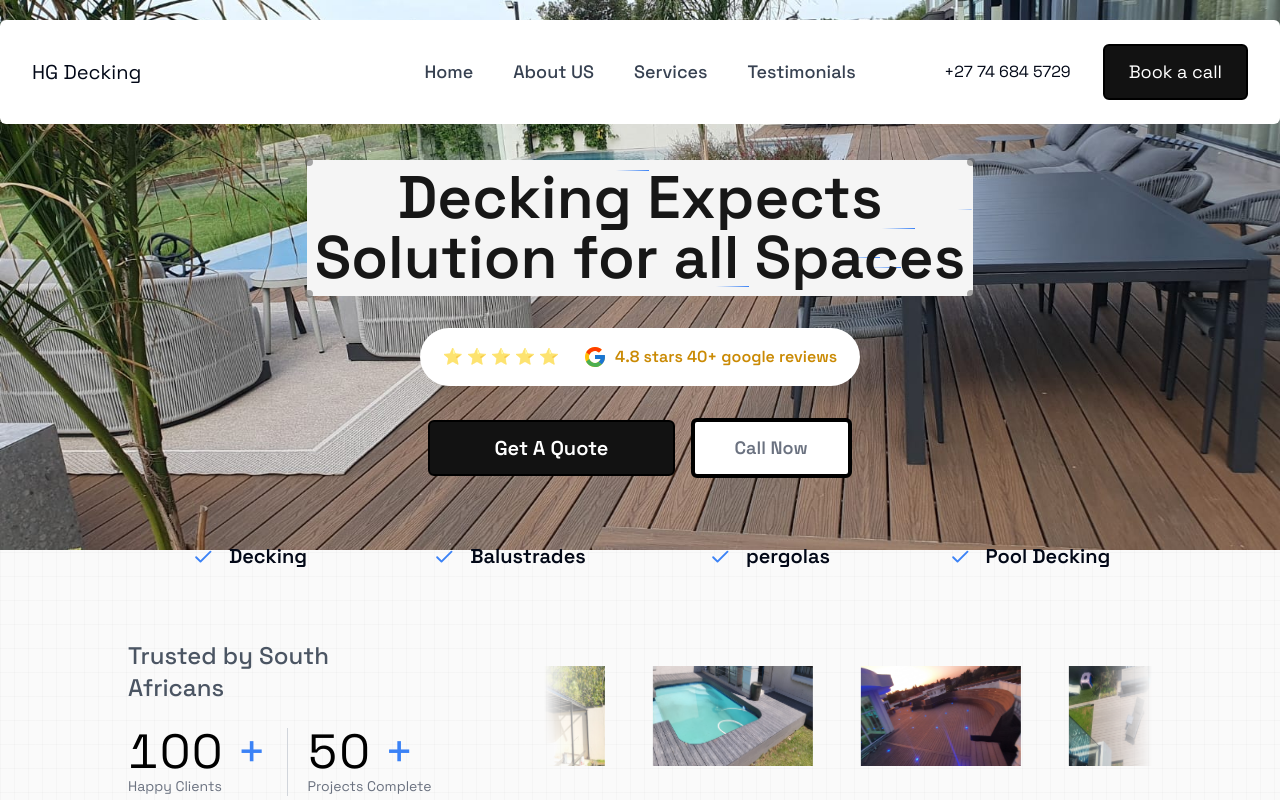
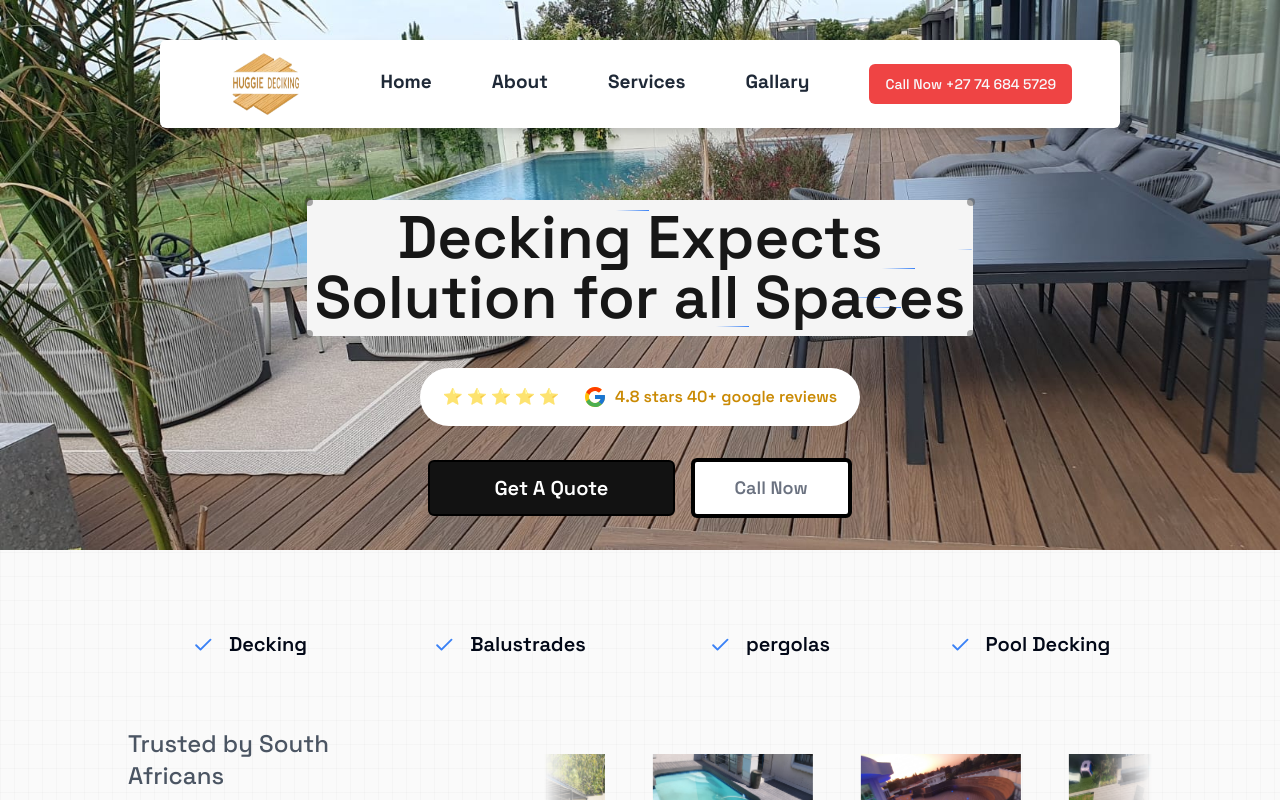
Before and after one commit to banele303/huggie-decking, a Next.js app: page / in a window 1280 px wide. Shown: the top 800 px of the page. Built offline with nearby package versions, Linux system fonts and the light colour scheme.

Commit message:
am here looking for that

```diff
--- /dev/null
+++ b/app/about-us/ui/Navbar.tsx
@@ -0,0 +1,121 @@
+import React, { useState, useEffect } from "react";
+import Image from "next/image";
+import { Button } from "@/components/ui/button"
+
+
+import Link from "next/link";
+
+
+
+const Navbar = () => {
+  const [nav, setNav] = useState(false);
+  const handleClick = () => setNav(!nav);
+
+  const [scrolled, setScrolled] = useState(false);
+
+  useEffect(() => {
+    const onScroll = () => {
+      if (window.scrollY > 50) {
+        setScrolled(true);
+      } else {
+        setScrolled(false);
+      }
+    };
+
+    window.addEventListener("scroll", onScroll);
+
+    return () => window.removeEventListener("scroll", onScroll);
+  }, []);
+
+  return (
+    <div className="flex items-center ">
+      <div>
+        <div
+          className={
+            scrolled
+              ? "scrolled  bg-white items-center mx-auto md:left-[10rem] rounded-md w-3/4 z-50 top-10  fixed drop-shadow-lg pt-[1.3rem] pb-[1.3rem] "
+              : "   z-50  bg-white  md:left-[10rem] rounded-md   w-3/4  fixed drop-shadow-lg top-10 py-[1rem]  "
+          }
+        >
+          <div className="px-2 flex justify-between items-center w-full h-full">
+            <div className="flex items-center pl-6 realtive  bg-white">
+
+              <Image src="/images/logo.png" alt="logo" className="py-[1rem] absolute w-[9rem] h-[18rem]" width={200} height={50} />
+
+            </div>
+            <div className="hidden md:flex pr-4">
+              <ul className="hidden md:flex ">
+                <li className="md:ml-3 py-3  text-[19px] font-Poppins  px-6  border-5 border-sky-900 cursor-pointer text-gray-800  font-bold">
+                  <Link href="/">Home</Link>
+                </li>
+
+
+                <li className="md:ml-3 py-3 px-6 border-5 border-sky-900  text-[19px] font-Poppins cursor-pointer text-gray-800 font-bold">
+                  <Link href="/about-us">About</Link>
+                </li>
+                <li className="md:ml-3 py-3 px-6 border-5 border-sky-900  text-[19px] font-Poppins cursor-pointer text-gray-800 font-bold">
+                  <Link href="/services">Services</Link>
+                </li>
+                <li className="md:ml-3 py-3 px-6 border-5 border-sky-900  text-[19px] font-Poppins cursor-pointer text-gray-800 font-bold">
+                  <Link href="/gallary">Gallary</Link>
+                </li>
+                <li className="md:ml-3 py-2 px-6  border-5 border-sky-900 cursor-pointer text-[19px] font-Poppins text-slate-200 font-bold">
+                  <a href="tel:+27 74 684 5729" className="lg:flex">
+                  <Button variant="destructive"> Call Now +27 74 684 5729</Button>
+
+          </a>
+                </li>
+              </ul>
+
+            </div>
+            <div className="md:hidden mr-4" onClick={handleClick}>
+              {!nav ? (
+               <svg xmlns="http://www.w3.org/2000/svg" fill="none" viewBox="0 0 24 24" strokeWidth={1.5} stroke="currentColor" className="size-6">
+               <path strokeLinecap="round" strokeLinejoin="round" d="M3.75 6.75h16.5M3.75 12h16.5m-16.5 5.25h16.5" />
+             </svg>
+
+              ) : (
+                <svg xmlns="http://www.w3.org/2000/svg" fill="none" viewBox="0 0 24 24" strokeWidth={1.5} stroke="currentColor" className="size-6">
+  <path strokeLinecap="round" strokeLinejoin="round" d="M6 18 18 6M6 6l12 12" />
+</svg>
+
+              )}
+            </div>
+          </div>
+
+          <ul
+            className={
+              !nav
+                ? "hidden"
+                : "scrolled absolute w-[250px] px-8 top-[5rem] right-[1rem] border-none rounded-md"
+            }
+          >
+            <li className=" md:ml-3 py-3 px-6 font-Poppins border-5 border-sky-900 cursor-pointer text-gray-800 font-bold">
+            <Link href="/home-improvement">Home</Link>
+            </li>
+            <li className="md:ml-3 py-3 px-6 border-5 border-sky-900  text-[19px] font-Poppins cursor-pointer text-gray-800 font-bold">
+                  <Link href="/plumber-services">About Us</Link>
+                </li>
+            <li className="md:ml-3 py-3 px-6 font-Poppins border-5 border-sky-900 cursor-pointer text-gray-800 font-bold">
+            <Link href="/about-us">Services</Link>
+            </li>
+            <li className="md:ml-3 py-3 px-6 font-Poppins border-5 border-sky-900 cursor-pointer text-gray-800 font-bold">
+              <Link href="/clients">Gallary</Link>
+            </li>
+
+            <div className="flex flex-col my-4">
+            <button
+                type="button"
+                className={`py-2 px-6  mr-[2rem]  hover:from-pink-500  font-poppins font-medium   text-[16px]  md:text-[20px] border-none rounded-md  text-gray-800   hover:scale-[1.1] transition-all duration-75  font-Poppins`}
+              >
+                <Link href="/contact ">Get a Quote</Link>
+              </button>
+            </div>
+          </ul>
+        </div>
+      </div>
+    </div>
+  );
+};
+
+export default Navbar;
--- a/app/page.tsx
+++ b/app/page.tsx
@@ -20,6 +20,7 @@
 import Services from "@/components/2ui/services";
 import Allservices from "@/public/images/all-services";
 import { DeckingTypes } from "./about-us/decking-types";
+import Navbar from "./about-us/ui/Navbar";
 
 
 const services = [
@@ -65,12 +66,21 @@
         style={{ height:"550px"}}
         className="absolute inset-0 z-0 "
       />
-      <Element
+
+
+<Navbar/>
+
+{ /*
+
+  <Element
         name="top"
         className="overflow-hidden rounded-[6px] top-5 sticky md:mx-auto z-50
   bg-white flex items-center
    justify-between py-6 px-4 md:px-8 mx-6"
       >
+
+
+
         <Link href={"/"}>
          <p className="text-[20px] text-bold"> HG Decking</p>
         </Link>
@@ -133,8 +143,11 @@
           </Link>
         </div>
       </Element>
+ */}
 
-      <main className="md:pb-10">
+
+
+      <main className="md:pb-10 pt-[9rem]">
         <div className="md:px-0 mx-6 xl:w-4/5 2xl:w-[68%] md:mx-auto mt-14">
 
 
@@ -149,7 +162,7 @@
 
 
 
-          <div className="grid  grid-cols-2 md:grid-cols-4 gap-4 items-center text-left md:justify-items-center md:mx-auto mt-[3rem] md:mt-16">
+          <div className="grid md:pt-[3rem] grid-cols-2 md:grid-cols-4 gap-4 items-center text-left md:justify-items-center md:mx-auto mt-[3rem] md:mt-16">
             <BoxReveal boxColor={"#3b82f6"} duration={0.5}>
               <p className="md:text-xl font-semibold flex gap-x-2 md:gap-x-4 items-center">
                 <PiCheckBold className="text-xl text-blue-500" />
--- /dev/null
+++ b/components/ui/button.tsx
@@ -0,0 +1,56 @@
+import * as React from "react"
+import { Slot } from "@radix-ui/react-slot"
+import { cva, type VariantProps } from "class-variance-authority"
+
+import { cn } from "@/lib/utils"
+
+const buttonVariants = cva(
+  "inline-flex items-center justify-center whitespace-nowrap rounded-md text-sm font-medium ring-offset-background transition-colors focus-visible:outline-none focus-visible:ring-2 focus-visible:ring-ring focus-visible:ring-offset-2 disabled:pointer-events-none disabled:opacity-50",
+  {
+    variants: {
+      variant: {
+        default: "bg-primary text-primary-foreground hover:bg-primary/90",
+        destructive:
+          "bg-destructive text-destructive-foreground hover:bg-destructive/90",
+        outline:
+          "border border-input bg-background hover:bg-accent hover:text-accent-foreground",
+        secondary:
+          "bg-secondary text-secondary-foreground hover:bg-secondary/80",
+        ghost: "hover:bg-accent hover:text-accent-foreground",
+        link: "text-primary underline-offset-4 hover:underline",
+      },
+      size: {
+        default: "h-10 px-4 py-2",
+        sm: "h-9 rounded-md px-3",
+        lg: "h-11 rounded-md px-8",
+        icon: "h-10 w-10",
+      },
+    },
+    defaultVariants: {
+      variant: "default",
+      size: "default",
+    },
+  }
+)
+
+export interface ButtonProps
+  extends React.ButtonHTMLAttributes<HTMLButtonElement>,
+    VariantProps<typeof buttonVariants> {
+  asChild?: boolean
+}
+
+const Button = React.forwardRef<HTMLButtonElement, ButtonProps>(
+  ({ className, variant, size, asChild = false, ...props }, ref) => {
+    const Comp = asChild ? Slot : "button"
+    return (
+      <Comp
+        className={cn(buttonVariants({ variant, size, className }))}
+        ref={ref}
+        {...props}
+      />
+    )
+  }
+)
+Button.displayName = "Button"
+
+export { Button, buttonVariants }
--- a/components/ui/infinite-moving-logos.tsx
+++ b/components/ui/infinite-moving-logos.tsx
@@ -106,7 +106,7 @@
                 height={10000}
                 className="
                 w-40
-               h-[100px]
+               sm:h-[100px]
 
                 md:w-90
                  "
--- a/package.json
+++ b/package.json
@@ -1,4 +1,3 @@
-
 {
     "name": "decking-busines",
     "version": "0.1.0",
@@ -10,6 +9,7 @@
         "lint": "next lint"
     },
     "dependencies": {
+        "@radix-ui/react-slot": "^1.1.0",
         "@tabler/icons-react": "^3.12.0",
         "@tsparticles/engine": "^3.5.0",
         "@tsparticles/react": "^3.0.0",
```
Also changed, not shown: public/images/logo.png (added), 1 other file (tests, documents, lock files or other folders). Lines whose indentation alone changed are shown as unchanged.
